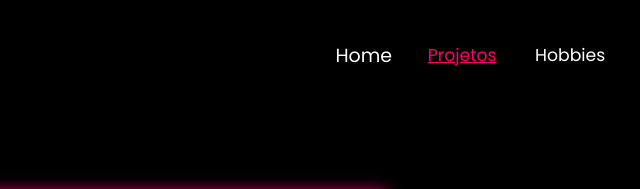
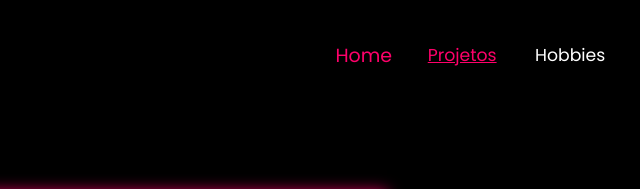
Before and after one commit to Amand4May/Site-Pessoal-Css, a plain HTML site: page projetos.html in a window 1280 px wide. In both pictures the pointer is over the link "Home". Shown: the top 189 px of the page, 403-1043 px from the left. Drawn offline with Linux system fonts and the light colour scheme; a web font is replaced by a local one.

Commit message:
kkakakabew

```diff
--- a/projetos.css
+++ b/projetos.css
@@ -33,6 +33,10 @@ body{
 
 #home a{
     color: rgb(255, 255, 255);
+}
+
+#home a:hover{
+    color: rgb(255, 0, 106);
 }
 
 #projetos a{
```
